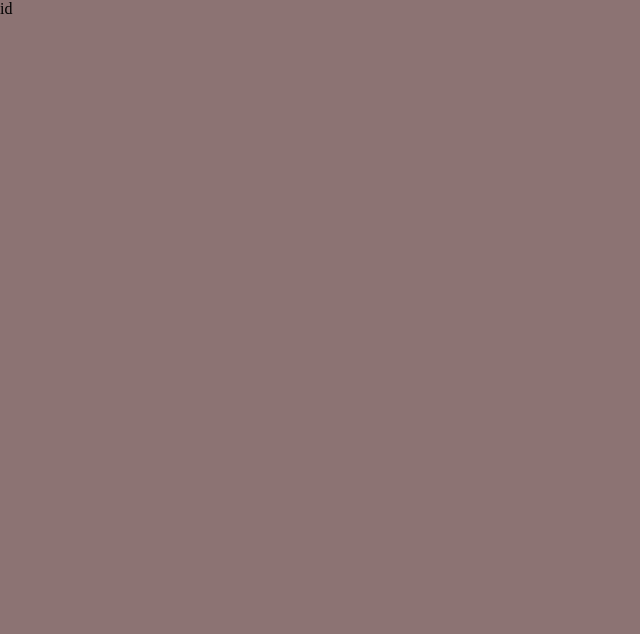
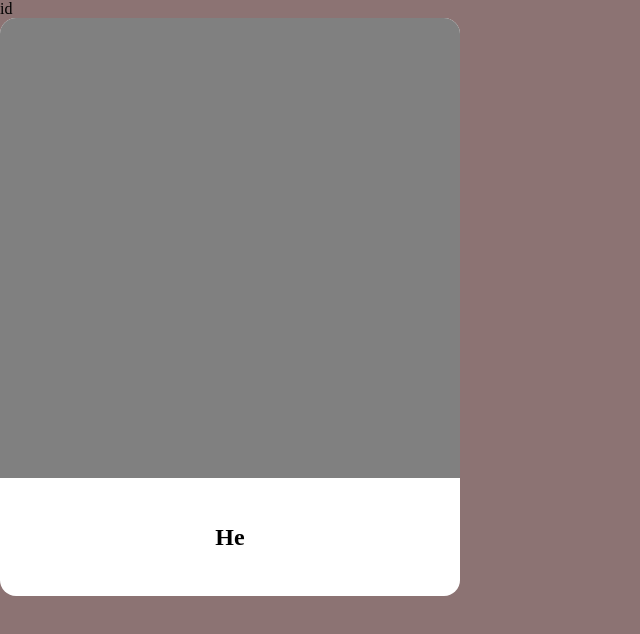
Before and after one commit to CaioVieira-dev/writing-trainer, a React (Create React App) app: page / in a window 1280 px wide. Shown: the top 634 px of the page, without its empty margins (0-640 px from the left). Built offline with nearby package versions, Linux system fonts and the light colour scheme.

Commit message:
feat: :construction: begin card component

```diff
--- a/src/App.js
+++ b/src/App.js
@@ -1,9 +1,11 @@
 import React from 'react';
+import {Card} from './components/Card'
 
 function App() {
   return (
     <div id="div-app">
       id
+      <Card />
     </div>
   );
 }
--- /dev/null
+++ b/src/components/Card/index.jsx
@@ -0,0 +1,10 @@
+//imports
+import './styles.css';
+import { FrontFace } from '../FrontFace';
+//card
+//wraps front and back faces
+export function Card(){
+    return <div>
+        <FrontFace/>
+    </div>
+}
--- /dev/null
+++ b/src/components/FrontFace/index.jsx
@@ -0,0 +1,16 @@
+import './styles.css'
+
+function Canvas(){
+    return <canvas className="canvas"/>
+}
+function Romaji(props){
+    return <h3 className="romaji">{props.children}</h3>
+}
+
+export function FrontFace(){
+
+    return <div className="front-face">
+        <Canvas/>
+        <Romaji >He</Romaji>
+        </div>
+}
--- /dev/null
+++ b/src/components/FrontFace/styles.css
@@ -0,0 +1,26 @@
+.front-face{
+    width: clamp(230px,460px,460px);
+    height: clamp(289px,578px,578px);
+
+    border-radius: 16px;
+    background-color: #fff;
+    display:flex;
+    flex-direction: column;
+
+    align-items: center;
+
+}
+.canvas{
+    width: clamp(230px, 460px,460px);
+
+    height:clamp(230px, 460px,460px);
+    border-radius: 16px 16px 0 0;
+    background-color:gray;
+    justify-self: flex-start;
+}
+.romaji{
+    height: clamp(59px,118px,118px);
+    line-height: clamp(59px,118px,118px);
+    font-size: 24px;
+    text-align: center;
+}
```
Also changed, not shown: src/components/Card/styles.css (added).
